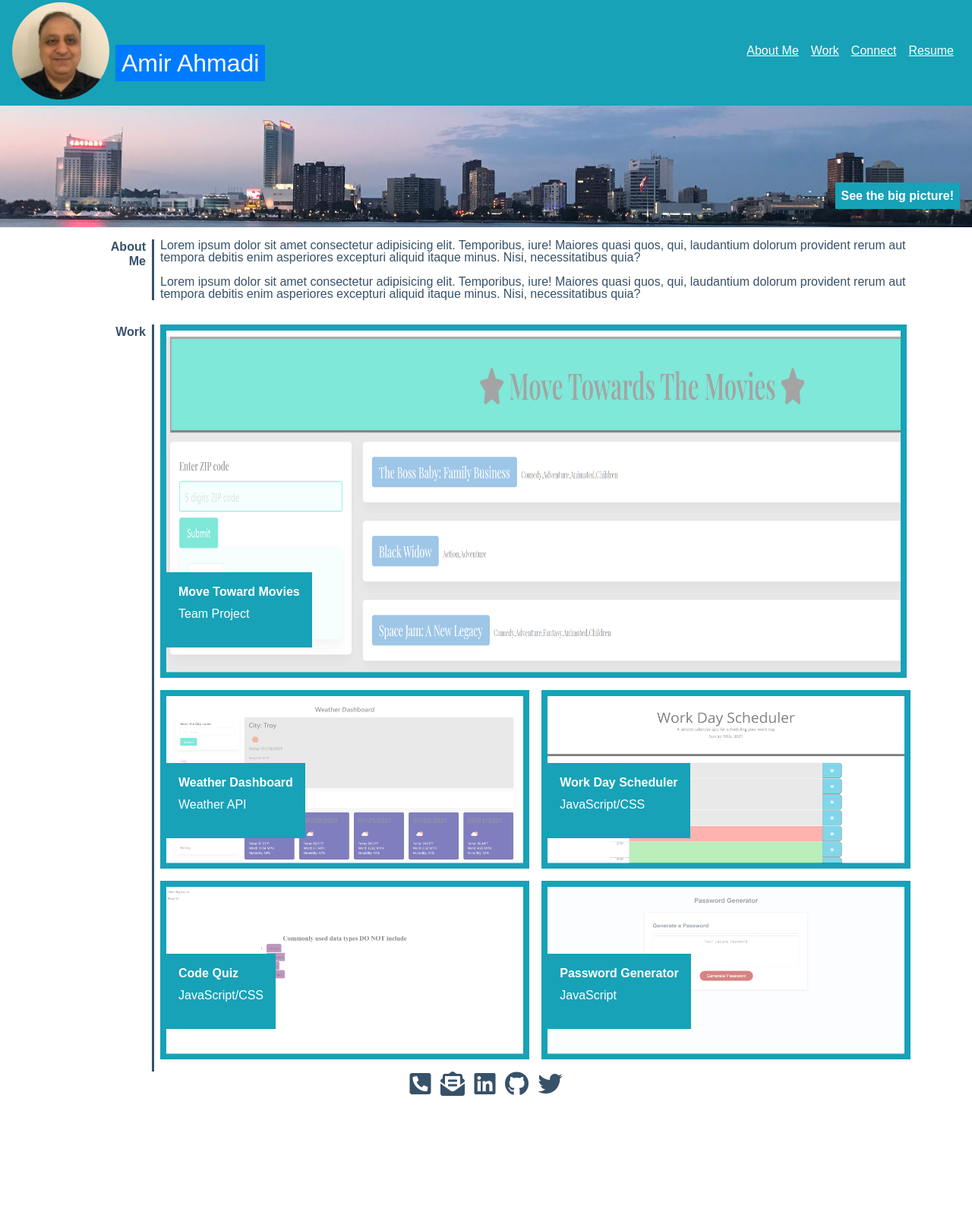
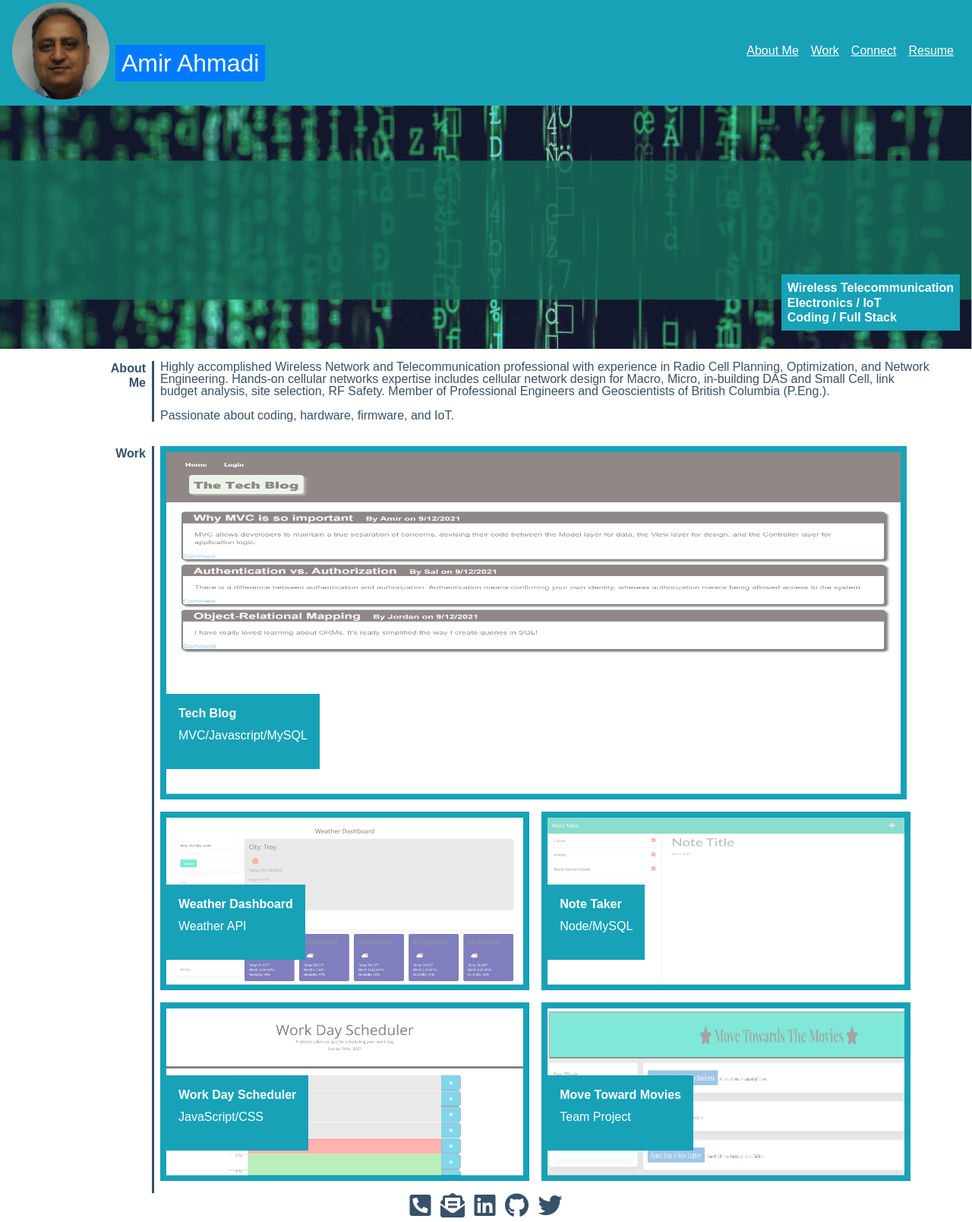
Before and after one commit to eamahma/Portfolio, a plain HTML site: page index.html in a window 1280 px wide. Shown: the part 5-1613 px from the top of the page at 76% size. Before the commit the page ends 1464 px from the top, so only its background shows below. Drawn offline with nearby package versions, Linux system fonts and the light colour scheme.

Commit message:
portfolio updates

```diff
--- a/css/style.css
+++ b/css/style.css
@@ -30,9 +30,9 @@ h1 {
 figure {
     display: flex;
     position: relative;
-    height: 10em;
+    height: 20em;
     width: 100%;
-    background-image: url("../img/windsor-on.jpeg");
+    background-image: url("../img/banner.png");
     background-size: cover;
     background-position:center;
 }
--- a/index.html
+++ b/index.html
@@ -23,7 +23,7 @@
 
 <body>
         <nav class="navbar navbar-expand-lg navbar-light bg-info">
-            <img src="./img/unnamed.jpg" width="128" height="128" class="d-inline-block align-top rounded-circle"
+            <img src="./img/Amir-Photo.jpg" width="128" height="128" class="d-inline-block align-top rounded-circle"
                 alt="">
             <h1 class="navbar-brand ml-2 bg-primary text-white fa-2x p-2" href="#">Amir Ahmadi</h1>
             <button class="navbar-toggler" type="button" data-toggle="collapse" data-target="#navbarTogglerDemo01"
@@ -49,7 +49,7 @@
         </nav>
 
     <figure>
-        <h2 class="text-white">See the big picture!</h2>
+        <h2 class="text-white">Wireless Telecommunication<br>Electronics / IoT<br>Coding / Full Stack</h2>
     </figure>
 
     <main>
@@ -57,16 +57,12 @@
         <!-- About me section -->
         <section id="about">
             <h2>About<br>Me</h2>
-            <p>Lorem ipsum dolor sit amet consectetur adipisicing elit. Temporibus, iure! Maiores quasi quos, qui,
-                laudantium dolorum provident rerum aut tempora debitis enim asperiores excepturi aliquid itaque
-                minus.
-                Nisi, necessitatibus quia?
+            <p>Highly accomplished Wireless Network and Telecommunication professional with experience in Radio Cell Planning, Optimization, and Network Engineering.
+                Hands-on cellular networks expertise includes cellular network design for Macro, Micro, in-building DAS and Small Cell, link budget analysis, site selection, RF Safety.
+                Member of Professional Engineers and Geoscientists of British Columbia (P.Eng.).
                 <br>
                 <br>
-                Lorem ipsum dolor sit amet consectetur adipisicing elit. Temporibus, iure! Maiores quasi quos, qui,
-                laudantium dolorum provident rerum aut tempora debitis enim asperiores excepturi aliquid itaque
-                minus.
-                Nisi, necessitatibus quia?
+                Passionate about coding, hardware, firmware, and IoT.
             </p>
         </section>
 
@@ -76,11 +72,11 @@
             <!-- Work Projects -->
             <div id="projects">
                 <div class="main-project img-fluid" id="proj1">
-                    <a href="https://mels065.github.io/move-towards-the-movies/" target="_blank"><img
-                            src="./img/move-towards-the-movies.png" alt="project1" height="450" width="100%"></a>
+                    <a href="https://github.com/eamahma/tech_blog" target="_blank"><img
+                            src="./img/home.png" alt="project1" height="450" width="100%"></a>
                     <div>
-                        <h3>Move Toward Movies</h3>
-                        <p>Team Project</p>
+                        <h3>Tech Blog</h3>
+                        <p>MVC/Javascript/MySQL</p>
                     </div>
                 </div>
                 <div class="other-project img-fluid" id="proj2">
@@ -93,29 +89,29 @@
                     </div>
                 </div>
                 <div class="other-project img-fluid" id="proj3">
+                    <a href="https://github.com/eamahma/note_taker" target="_blank"><img
+                            src="./img/add_notes.png" alt="project3" height="220"
+                            width="100%"></a>
+                    <div>
+                        <h3>Note Taker</h3>
+                        <p>Node/MySQL</p>
+                    </div>
+                </div>
+                <div class="other-project img-fluid" id="proj4">
                     <a href="https://eamahma.github.io/Work_Day_Scheduler/" target="_blank"><img
-                            src="./img/eamahma.github.io_Work_Day_Scheduler_.png" alt="project3" height="220"
-                            width="100%"></a>
+                            src="./img/eamahma.github.io_Work_Day_Scheduler_.png" alt="project4" height="220" width="100%"></a>
                     <div>
                         <h3>Work Day Scheduler</h3>
                         <p>JavaScript/CSS</p>
                     </div>
                 </div>
-                <div class="other-project img-fluid" id="proj4">
-                    <a href="https://eamahma.github.io/Code-Quiz/" target="_blank"><img
-                            src="./img/eamahma.github.io_Code-Quiz_.png" alt="project4" height="220" width="100%"></a>
-                    <div>
-                        <h3>Code Quiz</h3>
-                        <p>JavaScript/CSS</p>
-                    </div>
-                </div>
                 <div class="other-project img-fluid" id="proj5">
-                    <a href="https://eamahma.github.io/password-generator/" target="_blank"><img
-                            src="./img/eamahma.github.io_password-generator_.png" alt="project5" height="220"
+                    <a href="https://mels065.github.io/move-towards-the-movies/" target="_blank"><img
+                            src="./img/move-towards-the-movies.png" alt="project5" height="220"
                             width="100%"></a>
                     <div>
-                        <h3>Password Generator</h3>
-                        <p>JavaScript</p>
+                        <h3>Move Toward Movies</h3>
+                        <p>Team Project</p>
                     </div>
                 </div>
             </div>
```
Also changed, not shown: img/127.0.0.1_5502_index.html.png (deleted), img/Amir-Photo.jpg (added), img/add_notes.png (added), img/banner.png (added), img/home.png (added), img/img_avatar.png (deleted), img/unnamed.jpg (deleted), 1 other file.
